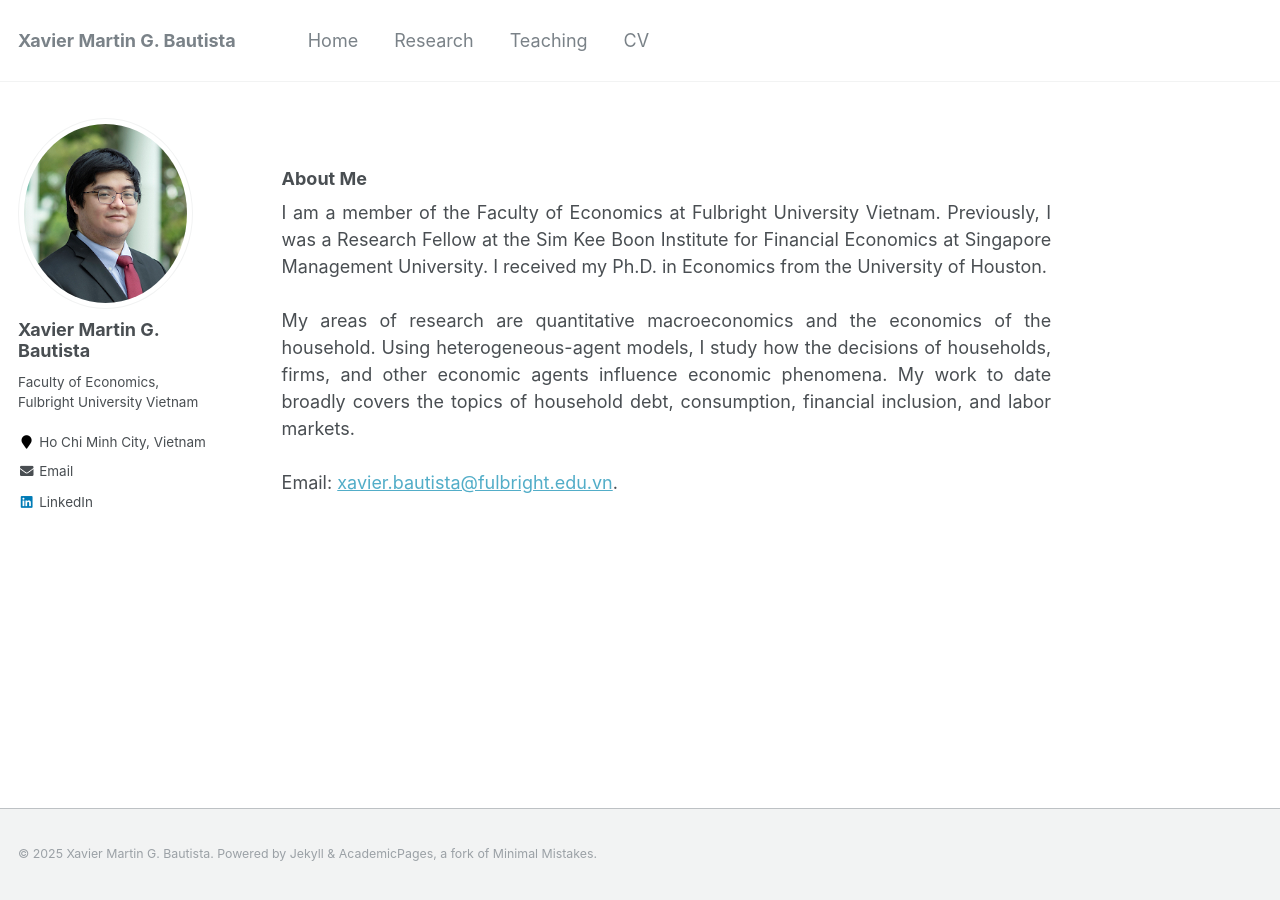
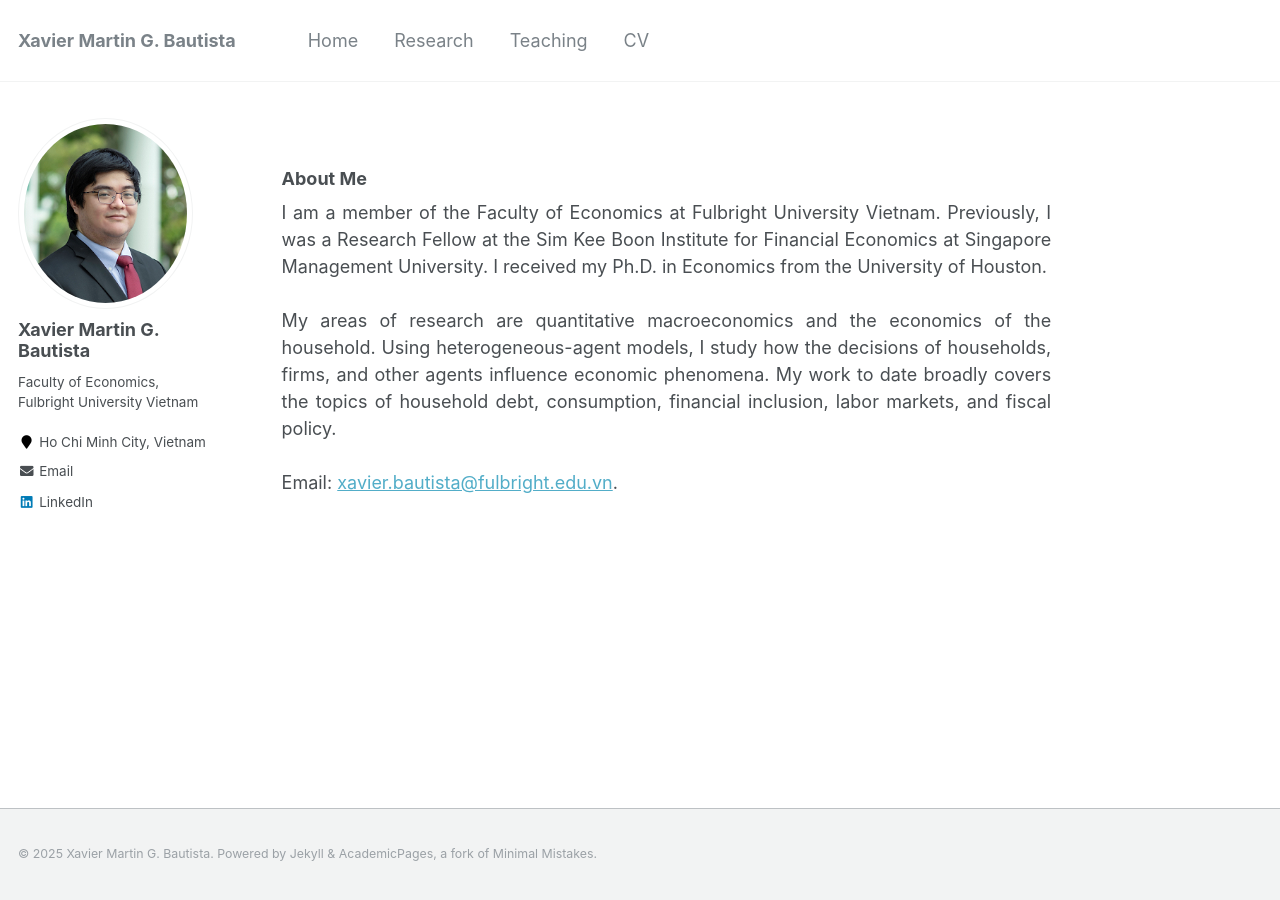
Before and after one commit to xmgbautista/xmgbautista.github.io, a Jekyll site: the page built from _pages/about.md, in a window 1280 px wide. Built offline with Jekyll 4.4.1, drawn with Linux system fonts in a browser that asks for light colours.

Commit message:
Update about.md

```diff
--- a/_pages/about.md
+++ b/_pages/about.md
@@ -22,7 +22,7 @@ I am a member of the Faculty of Economics at Fulbright University Vietnam. Previ
 <br>
 <br>
 
-My areas of research are quantitative macroeconomics and the economics of the household. Using heterogeneous-agent models, I study how the decisions of households, firms, and other economic agents influence economic phenomena. My work to date broadly covers the topics of household debt, consumption, financial inclusion, and labor markets.
+My areas of research are quantitative macroeconomics and the economics of the household. Using heterogeneous-agent models, I study how the decisions of households, firms, and other agents influence economic phenomena. My work to date broadly covers the topics of household debt, consumption, financial inclusion, labor markets, and fiscal policy.
 <br>
 <br>
 
```
